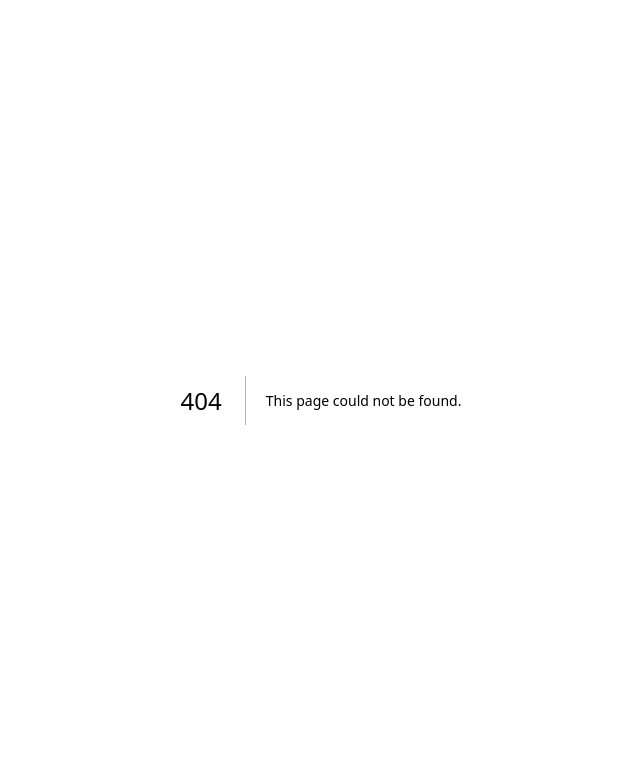
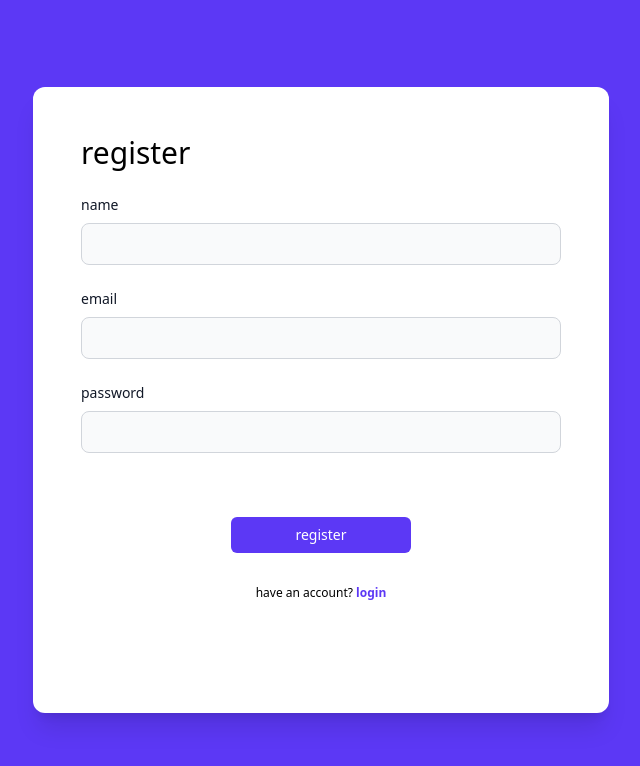
Before and after one commit to Firebird1029/creative-juice-web, a Next.js app: page /register in a window 1280 px wide. Before the commit this address had no page. Shown: the top 766 px of the page, without its empty margins (319-959 px from the left). Built offline with nearby package versions, Linux system fonts and the light colour scheme.

Commit message:
finish register page

```diff
--- /dev/null
+++ b/pages/register.jsx
@@ -0,0 +1,80 @@
+import Head from "next/head"
+import Link from "next/link"
+
+export default function Register() {
+	return (
+		<>
+			<Head>
+				<title>Creative Juice</title>
+				<meta name="description" content="Creative Juice" />
+			</Head>
+			<main className="p-6 bg-primary flex min-h-screen">
+				<div className="container m-auto max-w-xl">
+					<div className="card min-w-full">
+						<p className="text-3xl">register</p>
+						<br />
+						<form className="form">
+							<label
+								htmlFor="name"
+								className="block mb-2 text-sm font-medium text-gray-900"
+							>
+								name
+							</label>
+							<input
+								type="name"
+								id="name"
+								className="bg-gray-50 border border-gray-300 text-gray-900 text-sm rounded-lg focus:ring-blue-500 focus:border-blue-500 block w-full p-2.5"
+								placeholder=""
+								required
+							/>
+							<br />
+							<label
+								htmlFor="email"
+								className="block mb-2 text-sm font-medium text-gray-900"
+							>
+								email
+							</label>
+							<input
+								type="email"
+								id="email"
+								className="bg-gray-50 border border-gray-300 text-gray-900 text-sm rounded-lg focus:ring-blue-500 focus:border-blue-500 block w-full p-2.5"
+								placeholder=""
+								required
+							/>
+							<br />
+							<label
+								htmlFor="password"
+								className="block mb-2 text-sm font-medium text-gray-900"
+							>
+								password
+							</label>
+							<input
+								type="password"
+								id="password"
+								className="bg-gray-50 border border-gray-300 text-gray-900 text-sm rounded-lg focus:ring-blue-500 focus:border-blue-500 block w-full p-2.5"
+								required
+							/>
+							<div className="w-full text-center my-16">
+								<button
+									type="submit"
+									className="text-white bg-primary hover:bg-primary focus:ring-4 focus:outline-none focus:ring-blue-300 font-medium rounded-md text-sm w-full sm:w-auto px-16 py-2 text-center"
+								>
+									register
+								</button>
+
+								<div className="mt-8">
+									<p className="text-xs">
+										have an account?&nbsp;
+										<span className="font-bold text-primary">
+											<Link href="/login">login</Link>
+										</span>
+									</p>
+								</div>
+							</div>
+						</form>
+					</div>
+				</div>
+			</main>
+		</>
+	)
+}
```
